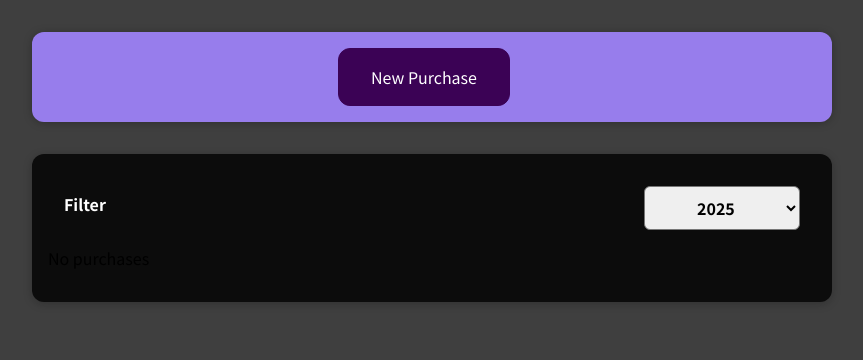
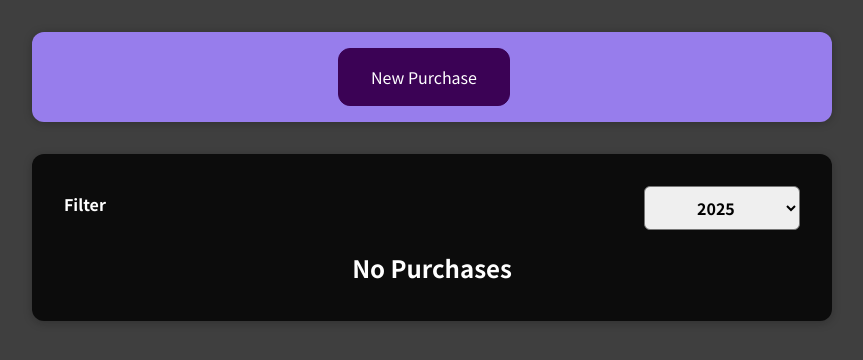
Before and after one commit to hc-sun/budget-manager, a React (Create React App) app: page / in a window 1280 px wide. Shown: the top 360 px of the page, without its empty margins (208-1071 px from the left). Built offline with nearby package versions, Linux system fonts and the light colour scheme.

Commit message:
moved filtercondition to a new component

```diff
--- a/src/components/Purchases/PurchaseItem.js
+++ b/src/components/Purchases/PurchaseItem.js
@@ -4,7 +4,6 @@ import Card from "../UI/Card";
 // import React, {useState} from 'react';
 
 function PurchaseItem(props) {
-
   // const [title, setTitle] = useState(props.title);
 
   // const clickHandler = () => {
@@ -13,6 +12,7 @@ function PurchaseItem(props) {
   // };
 
   return (
+    <li>
       <Card className="purchase-item">
         <PurchaseDate date={props.date} />
         <div className="purchase-item-description">
@@ -22,6 +22,7 @@ function PurchaseItem(props) {
         </div>
         {/* <button onClick={clickHandler}>Change</button> */}
       </Card>
+    </li>
   );
 }
 
--- /dev/null
+++ b/src/components/Purchases/PurchaseList.css
@@ -0,0 +1,9 @@
+.purchases-list {
+  list-style: none;
+  padding: 0;
+}
+
+.no-purchase {
+  color: white;
+  text-align: center;
+}
--- /dev/null
+++ b/src/components/Purchases/PurchaseList.js
@@ -0,0 +1,23 @@
+import React from "react";
+import "./PurchaseList.css";
+import PurchaseItem from "./PurchaseItem";
+
+function PurchaseList(props) {
+  if (props.items.length === 0) {
+    return <h2 className="no-purchase">No Purchases</h2>;
+  }
+  return (
+    <ul className="purchases-list">
+      {props.items.map((purchase) => (
+        <PurchaseItem
+          key={purchase.id}
+          title={purchase.title}
+          price={purchase.price}
+          date={purchase.date}
+        />
+      ))}
+    </ul>
+  );
+}
+
+export default PurchaseList;
--- a/src/components/Purchases/Purchases.js
+++ b/src/components/Purchases/Purchases.js
@@ -1,8 +1,8 @@
-import PurchaseItem from "./PurchaseItem";
 import "./Purchases.css";
 import Card from "../UI/Card";
 import PurchaseFilter from "./Filter.js";
 import React, { useState } from "react";
+import PurchaseList from './PurchaseList';
 
 function Purchases(props) {
   const [yearData, setYear] = useState("2023");
@@ -22,19 +22,7 @@ function Purchases(props) {
           selectedYearData={yearData}
           selectYear={selectYearHandler}
         />
-        {/* if length===0 show <p> else show <PurchaseItem> */}
-        {filteredPurchases.length === 0 ? (
-          <p>No purchases</p>
-        ) : (
-          filteredPurchases.map((purchase) => (
-            <PurchaseItem
-              key={purchase.id}
-              title={purchase.title}
-              price={purchase.price}
-              date={purchase.date}
-            />
-          ))
-        )}
+        <PurchaseList items={filteredPurchases} />
       </Card>
     </div>
   );
```
Lines whose indentation alone changed are shown as unchanged.
